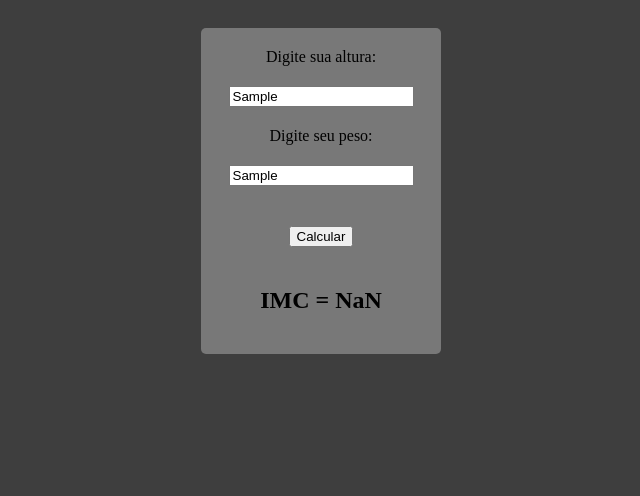
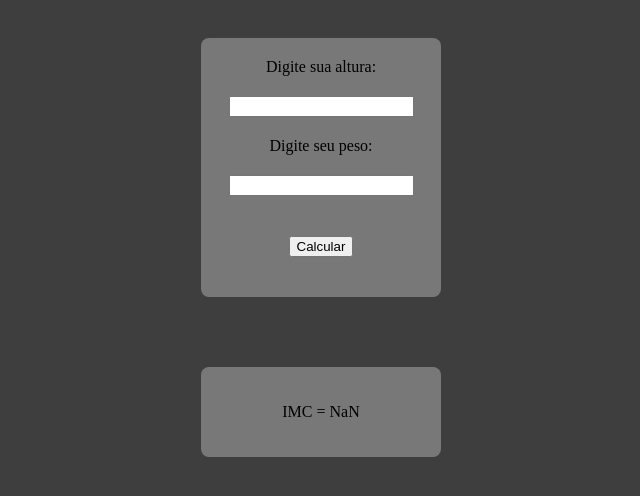
Before and after one commit to Alan-programmer007/Atividade-IMC, a plain HTML site: page index.html in a window 1280 px wide. Both pictures are taken after typing "Sample", "Sample" into the empty fields and a click on the button "Calcular". Shown: the whole page, without its empty margins (319-959 px from the left). Drawn offline with Linux system fonts and the light colour scheme.

Commit message:
Projeto finalizado 22/11

```diff
--- a/index.html
+++ b/index.html
@@ -15,8 +15,9 @@
         <label for="input-numero">Digite seu peso:</label>
         <input id="peso" type="text">
         <button id="calcular">Calcular</button>
+    </div>
+    <div id="mostra" class="hiden">
 
-        <h2></h2>
     </div>
 </body>
 </html>
--- a/script.js
+++ b/script.js
@@ -48,16 +48,24 @@ calcular.addEventListener('click', ()=>{
     const inputAltura = Number(document.querySelector("#altura").value)
     const inputPeso = Number(document.querySelector("#peso").value)
 
-    if(inputAltura == "" || inputPeso == ""){
-        alert("Digite os dois valor!!")
-    }else{
+    if(inputAltura == "" || inputPeso == "")
+        return alert("Digite os dois valor!!")
+
         const imc = inputPeso/(inputAltura*inputAltura)
-
         const imcUsar = imc.toFixed(2)
 
-        const resultado = document.querySelector("h2")
-        resultado.innerText = `IMC = ${imcUsar}`
+        novoIMC(imcUsar)
 
+        document.querySelector("#altura").value = ""
+        document.querySelector("#peso").value = ""
 
-    }
 })
+
+function novoIMC(imcUsar){
+    mostra.classList.remove("hiden")
+
+    const result = document.createElement("p");
+    const saida = document.createTextNode("IMC = " + imcUsar);
+    result.appendChild(saida);
+    document.getElementById("mostra").appendChild(result)
+}
--- a/style.css
+++ b/style.css
@@ -2,10 +2,10 @@ body{
     background-color: rgba(62, 62, 62, 1);
 }
 
-#main {
+#main{
     position: relative;
-    top: 20px;
-    border-radius: 5px;
+    top: 30px;
+    border-radius: 8px;
 }
 
 #main, #resultado{
@@ -16,6 +16,21 @@ body{
     background-color: rgba(120, 120, 120, 1);
 }
 
+#mostra{
+    position: relative;
+    top: 100px;
+    width: 200px;
+    text-align: center;
+    padding: 20px;
+    margin: auto;
+    background-color: rgba(120, 120, 120, 1);
+    border-radius: 8px;
+}
+
+#mostra p{
+    display: block;
+}
+
 input, button{
     margin-top: 20px;
     margin-bottom: 20px;
```
